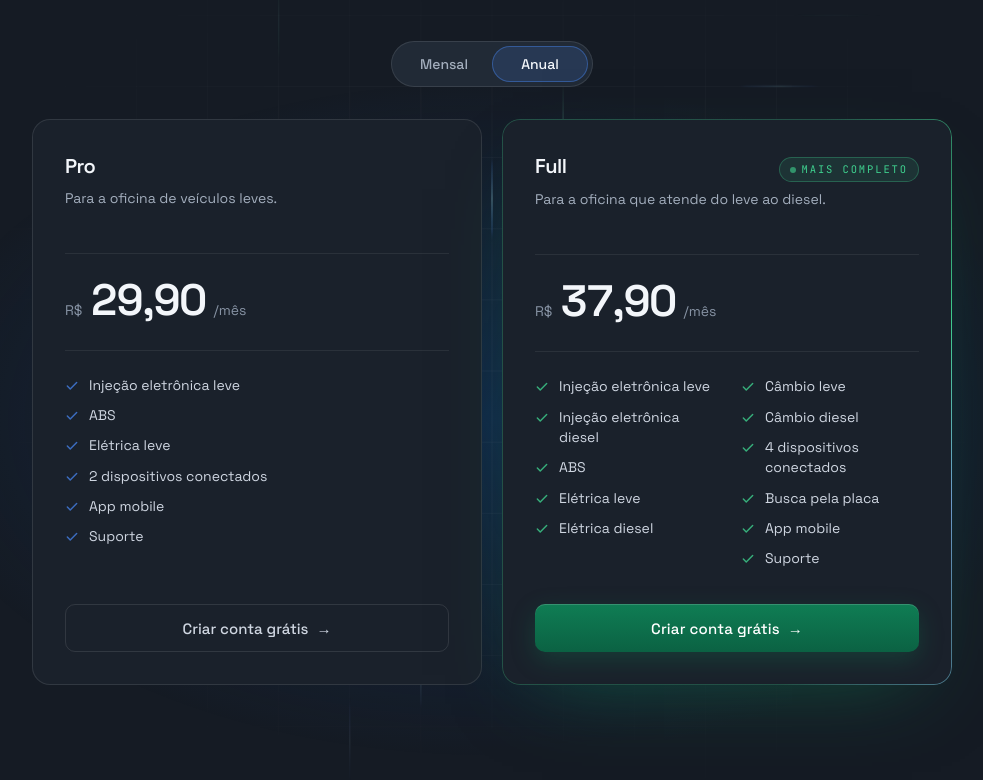
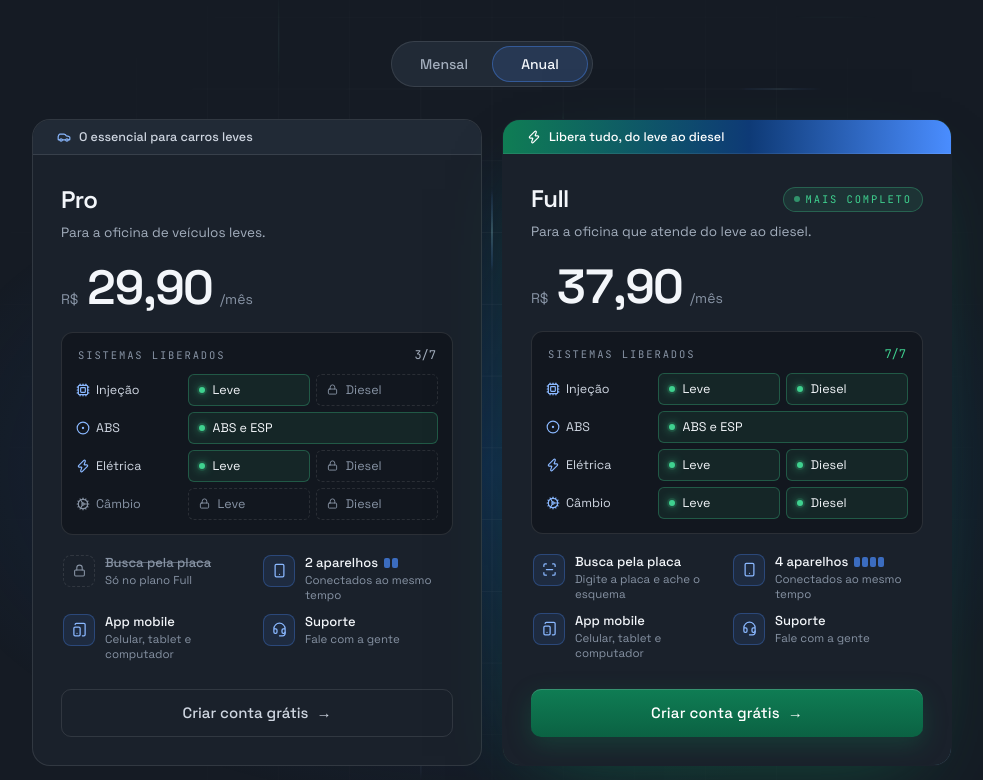
Before and after one commit to Nitianimelo/deepcar, a React (Vite) app: page / in a window 1280 px wide. Shown: the part 2960-3740 px from the top of the page, without its empty margins (148-1131 px from the left). Built offline with nearby package versions, Linux system fonts and the light colour scheme.

Commit message:
Redesenhar os cartoes de plano com o painel de sistemas
Co-Authored-By: Claude Opus 5.5 (1M context) <noreply@anthropic.com>

```diff
--- a/src/components/AssineParaAcessar.tsx
+++ b/src/components/AssineParaAcessar.tsx
@@ -6,11 +6,12 @@
 // tem tela cheia, e em tela cheia o filtro do pai não vale — o esquema apareceria nítido.
 import { useState } from 'react'
 import { Link } from 'react-router-dom'
-import { ArrowRight, Check, Lock, MessageCircle, Sparkles } from 'lucide-react'
+import { ArrowRight, Lock, MessageCircle } from 'lucide-react'
 import { linkCheckout, linkSuporte, temWhatsappSuporte } from '../lib/plano'
 import { useAcesso } from '../lib/acesso'
 import { urlImagem, type EsquemaDetalhe } from '../lib/acervo'
-import { PLANOS_VENDA, precoDoCiclo, type Ciclo } from '../data/planos'
+import { PLANOS_VENDA, type Ciclo } from '../data/planos'
+import { CardPlano } from './landing/CardPlano'
 import { SeletorCiclo } from './SeletorCiclo'
 
 /** O esquema embaçado, do tamanho do visualizador, com o convite por cima. */
@@ -55,7 +56,7 @@ export function ConviteAssinatura({ titulo, oQue }: { titulo: string; oQue: stri
   return (
     <section
       aria-labelledby="convite-assinatura"
-      className="w-full max-w-[640px] rounded-2xl border seam bg-bench-2/95 p-5 shadow-2xl backdrop-blur-md sm:p-8"
+      className="w-full max-w-[780px] rounded-2xl border seam bg-bench-2/95 p-5 shadow-2xl backdrop-blur-md sm:p-8"
     >
       <div className="flex items-center gap-3">
         <span className="grid h-10 w-10 flex-none place-items-center rounded-full border border-trace/30 bg-trace/10 text-trace-hi">
@@ -79,46 +80,25 @@ export function ConviteAssinatura({ titulo, oQue }: { titulo: string; oQue: stri
       {/* Full primeiro: é o que abre qualquer esquema, leve ou diesel */}
       <div className="mt-4 grid gap-3 sm:grid-cols-2">
         {[...PLANOS_VENDA].sort((a, b) => Number(b.destaque) - Number(a.destaque)).map((p) => (
+          <CardPlano
+            key={p.id}
+            p={p}
+            ciclo={ciclo}
+            compacto
+            acao={
               <a
-            key={p.id}
                 href={linkCheckout(p.id, sessao, ciclo)}
                 target="_blank"
                 rel="noreferrer"
-            className={`group relative flex flex-col rounded-xl border p-4 transition-[border-color,background-color,transform] duration-200 hover:-translate-y-0.5 motion-reduce:transition-none motion-reduce:hover:translate-y-0 sm:p-5 ${
-              p.destaque ? 'border-trace/45 bg-trace/[0.07] hover:border-trace/70' : 'seam bg-bench-1 hover:border-[color:var(--seam-3)]'
-            }`}
-          >
-            <div className="flex items-center justify-between gap-2">
-              <span className="text-[17px] font-semibold tracking-tight">{p.nome}</span>
-              {p.destaque && (
-                <span className="code inline-flex items-center gap-1 rounded-full border border-trace/35 bg-trace/10 px-2 py-0.5 text-[10px] uppercase tracking-[0.14em] text-trace-hi">
-                  <Sparkles size={11} /> Completo
-                </span>
-              )}
-            </div>
-            <p className="mt-2 flex items-baseline gap-1">
-              <span className="text-[12.5px] text-ink-4">R$</span>
-              <span className="text-[28px] font-semibold leading-none tracking-[-0.02em]" style={{ fontVariantNumeric: 'tabular-nums' }}>
-                {precoDoCiclo(p, ciclo)}
-              </span>
-              <span className="text-[12.5px] text-ink-4">/mês</span>
-            </p>
-            <ul className="mb-4 mt-3 space-y-1.5 text-[13px]">
-              {p.resumo.map((i) => (
-                <li key={i} className="flex items-start gap-2 text-ink-2">
-                  <Check size={13} className="mt-[3px] flex-none text-trace/80" strokeWidth={2.5} /> {i}
-                </li>
-              ))}
-            </ul>
-            <span
-              className={`mt-auto inline-flex h-11 items-center justify-center gap-2 rounded-[10px] text-[14px] font-medium ${
-                p.destaque ? 'btn-primary !h-11' : 'btn-ghost !h-11'
+                className={`plano-cta group inline-flex h-12 w-full items-center justify-center gap-2 rounded-[10px] text-[14.5px] font-medium ${
+                  p.destaque ? 'btn-primary !h-12' : 'btn-ghost !h-12'
                 }`}
               >
                 Assinar {p.nome}{ciclo === 'anual' ? ' anual' : ''}
                 <ArrowRight size={15} className="transition-transform group-hover:translate-x-0.5 motion-reduce:transition-none" />
-            </span>
               </a>
+            }
+          />
         ))}
       </div>
 
--- /dev/null
+++ b/src/components/PlanoDetalhes.tsx
@@ -0,0 +1,99 @@
+// O miolo dos cartões de plano (landing, aba Plano da conta e convite depois do teste).
+// Em vez de uma lista de ✓, um painel de módulos: cada sistema é um módulo com LED — aceso quando o plano
+// libera, apagado com cadeado quando não. O mecânico vê de relance o que ganha e o que fica de fora.
+import { Headset, Lock, ScanLine, Smartphone, TabletSmartphone } from 'lucide-react'
+import { NAV, type SectionKey } from '../data/nav'
+import type { PlanoVenda } from '../data/planos'
+
+/** Linhas do painel na ordem do menu: grupo com Leve/Diesel, ou um sistema só (ABS). */
+const LINHAS = NAV.map((n) =>
+  n.kind === 'group'
+    ? { rotulo: n.label, icone: n.icon, modulos: n.children.map((c) => ({ key: c.key, rotulo: c.label })) }
+    : { rotulo: n.label, icone: n.icon, modulos: [{ key: n.key, rotulo: 'ABS e ESP' }] },
+)
+const TOTAL = LINHAS.reduce((t, l) => t + l.modulos.length, 0)
+
+function Modulo({ rotulo, aceso, largo }: { rotulo: string; aceso: boolean; largo: boolean }) {
+  return (
+    <span
+      className={`modulo flex h-8 items-center gap-2 rounded-md border px-2.5 text-[12.5px] ${largo ? 'col-span-2' : ''} ${
+        aceso ? 'modulo-aceso border-ok/30 bg-ok/[0.08] text-ink-1' : 'border-dashed border-[color:var(--seam-1)] text-ink-4'
+      }`}
+    >
+      {aceso ? <span aria-hidden="true" className="led h-1.5 w-1.5 flex-none rounded-full bg-ok" /> : <Lock size={11} className="flex-none" aria-hidden="true" />}
+      <span className="truncate">{rotulo}</span>
+      <span className="sr-only">{aceso ? '(incluso)' : '(não incluso)'}</span>
+    </span>
+  )
+}
+
+export function PainelSistemas({ p }: { p: PlanoVenda }) {
+  const tem = (k: SectionKey) => p.secoes.includes(k)
+  const acesos = p.secoes.length
+  return (
+    <div className="painel-sistemas rounded-xl border seam bg-well/70 p-3 sm:p-3.5">
+      <div className="flex items-center justify-between gap-3 px-0.5">
+        <span className="code text-[10.5px] uppercase tracking-[0.18em] text-ink-4">Sistemas liberados</span>
+        <span className={`code text-[12px] ${acesos === TOTAL ? 'text-ok' : 'text-ink-3'}`} style={{ fontVariantNumeric: 'tabular-nums' }}>
+          {acesos}/{TOTAL}
+        </span>
+      </div>
+      <ul className="mt-2.5 space-y-1.5">
+        {LINHAS.map(({ rotulo, icone: Icone, modulos }) => {
+          const algum = modulos.some((m) => tem(m.key))
+          return (
+            <li key={rotulo} className="grid grid-cols-[minmax(0,6.6rem)_1fr_1fr] items-center gap-1.5">
+              <span className={`flex min-w-0 items-center gap-1.5 text-[12.5px] ${algum ? 'text-ink-2' : 'text-ink-4'}`}>
+                <Icone size={14} className={`flex-none ${algum ? 'text-trace-hi' : ''}`} />
+                <span className="truncate">{rotulo.replace('Injeção Eletrônica', 'Injeção')}</span>
+              </span>
+              {modulos.map((m) => <Modulo key={m.key} rotulo={m.rotulo} aceso={tem(m.key)} largo={modulos.length === 1} />)}
+            </li>
+          )
+        })}
+      </ul>
+    </div>
+  )
+}
+
+/** O que vem junto: placa, aparelhos, app e suporte — com o que falta à vista, apagado. */
+export function ExtrasPlano({ p }: { p: PlanoVenda }) {
+  const extras = [
+    { icone: ScanLine, titulo: 'Busca pela placa', detalhe: p.placa ? 'Digite a placa e ache o esquema' : 'Só no plano Full', tem: p.placa },
+    {
+      icone: Smartphone,
+      titulo: `${p.aparelhos} aparelhos`,
+      detalhe: 'Conectados ao mesmo tempo',
+      tem: true,
+      aparelhos: p.aparelhos,
+    },
+    { icone: TabletSmartphone, titulo: 'App mobile', detalhe: 'Celular, tablet e computador', tem: true },
+    { icone: Headset, titulo: 'Suporte', detalhe: 'Fale com a gente', tem: true },
+  ]
+  return (
+    <ul className="grid grid-cols-2 gap-x-3 gap-y-3">
+      {extras.map(({ icone: Icone, titulo, detalhe, tem, aparelhos }) => (
+        <li key={titulo} className="flex min-w-0 items-start gap-2.5">
+          <span
+            className={`grid h-8 w-8 flex-none place-items-center rounded-lg border ${
+              tem ? 'border-trace/30 bg-trace/10 text-trace-hi' : 'border-dashed border-[color:var(--seam-1)] text-ink-4'
+            }`}
+          >
+            {tem ? <Icone size={15} /> : <Lock size={13} />}
+          </span>
+          <span className="min-w-0 leading-tight">
+            <span className={`flex items-center gap-1.5 text-[13px] font-medium ${tem ? 'text-ink-1' : 'text-ink-4 line-through decoration-ink-4/60'}`}>
+              {titulo}
+              {aparelhos && (
+                <span aria-hidden="true" className="flex gap-0.5">
+                  {Array.from({ length: aparelhos }, (_, i) => <span key={i} className="h-2.5 w-1.5 rounded-[2px] bg-trace/70" />)}
+                </span>
+              )}
+            </span>
+            <span className="mt-0.5 block text-[11.5px] text-ink-4">{detalhe}</span>
+          </span>
+        </li>
+      ))}
+    </ul>
+  )
+}
--- a/src/components/landing/CardPlano.tsx
+++ b/src/components/landing/CardPlano.tsx
@@ -1,10 +1,12 @@
-// Cartão de plano da landing. Um holofote segue o ponteiro (preenchimento + borda acesa, efeito "Card Spotlight"
-// do 21st.dev feito em CSS) e o plano em destaque tem uma borda viva girando em volta. O preço conta até o valor
-// quando o cartão entra na tela. Estilos em index.css (.plano*).
-import { useEffect, useRef, useState, type PointerEvent } from 'react'
+// Cartão de plano: landing, aba Plano da conta e convite depois do teste (quem chama passa o botão em `acao`).
+// Um holofote segue o ponteiro (preenchimento + borda acesa, efeito "Card Spotlight" do 21st.dev feito em CSS)
+// e o plano em destaque tem uma borda viva girando em volta. O preço conta até o valor quando o cartão entra
+// na tela. O miolo é o painel de módulos (components/PlanoDetalhes.tsx). Estilos em index.css (.plano*).
+import { useEffect, useRef, useState, type PointerEvent, type ReactNode } from 'react'
 import { Link } from 'react-router-dom'
-import { Check } from 'lucide-react'
+import { Car, Zap } from 'lucide-react'
 import { precoDoCiclo, type Ciclo, type PlanoVenda } from '../../data/planos'
+import { ExtrasPlano, PainelSistemas } from '../PlanoDetalhes'
 
 /**
  * Conta até o preço ("47,90") em ~900 ms, com desaceleração no fim: de 0 quando o cartão aparece,
@@ -33,7 +35,18 @@ function usePrecoContando(preco: string, ativo: boolean) {
   return (parado ? alvo : valor).toFixed(2).replace('.', ',')
 }
 
-export function CardPlano({ p, ciclo = 'mensal' }: { p: PlanoVenda; ciclo?: Ciclo }) {
+type Props = {
+  p: PlanoVenda
+  ciclo?: Ciclo
+  /** botão do rodapé; sem ele, "Criar conta grátis" (landing) */
+  acao?: ReactNode
+  /** plano que a conta já tem: selo verde no lugar do "Mais completo" */
+  atual?: boolean
+  /** cartão mais baixo, para caber dois lado a lado no convite do esquema embaçado */
+  compacto?: boolean
+}
+
+export function CardPlano({ p, ciclo = 'mensal', acao, atual = false, compacto = false }: Props) {
   const ref = useRef<HTMLElement>(null)
   const [visto, setVisto] = useState(false)
   const alvo = precoDoCiclo(p, ciclo)
@@ -53,29 +66,43 @@ export function CardPlano({ p, ciclo = 'mensal' }: { p: PlanoVenda; ciclo?: Cicl
     e.currentTarget.style.setProperty('--my', `${e.clientY - r.top}px`)
   }
 
+  const pad = compacto ? 'p-4 sm:p-5' : 'p-6 sm:p-7'
+
   return (
     <article
       ref={ref}
       onPointerMove={mover}
-      className={`plano relative flex h-full flex-col rounded-[18px] border bg-bench-1 p-7 sm:p-8 ${p.destaque ? 'plano-destaque border-transparent' : 'seam'} ${visto ? 'is-visto' : ''}`}
+      className={`plano relative flex h-full flex-col overflow-hidden rounded-[18px] border ${p.destaque ? 'plano-destaque border-transparent bg-bench-1' : 'seam bg-bench-1'} ${atual ? '!border-ok/45' : ''} ${visto ? 'is-visto' : ''}`}
     >
       {p.destaque && <span aria-hidden="true" className="plano-borda-viva" />}
 
-      <header className="flex items-baseline justify-between gap-3">
-        <h3 className="text-[20px] font-semibold tracking-tight">{p.nome}</h3>
-        {p.destaque && (
+      {/* faixa: o motivo de escolher, numa linha — nos dois cartões, para o conteúdo ficar alinhado lado a lado */}
+      <div
+        className={`flex items-center gap-2 px-5 py-2 text-[12.5px] font-medium sm:px-6 ${
+          p.destaque ? 'plano-faixa text-white' : 'border-b seam bg-bench-2 text-ink-2'
+        }`}
+      >
+        {p.destaque ? <Zap size={14} className="flex-none" /> : <Car size={14} className="flex-none text-trace-hi" />} {p.chamada}
+      </div>
+
+      <div className={`flex flex-1 flex-col ${pad}`}>
+        <header className="flex items-center justify-between gap-3">
+          <h3 className={`${compacto ? 'text-[20px]' : 'text-[24px]'} font-semibold tracking-tight`}>{p.nome}</h3>
+          {atual ? (
+            <span className="code rounded-full border border-ok/35 bg-ok/10 px-2.5 py-1 text-[10.5px] uppercase tracking-[0.16em] text-ok">Seu plano</span>
+          ) : p.destaque && (
             <span className="plano-selo code inline-flex items-center gap-1.5 rounded-full border border-ok/30 bg-ok/10 px-2.5 py-1 text-[10.5px] uppercase tracking-[0.18em] text-ok">
               <span className="h-1.5 w-1.5 rounded-full bg-ok pad-pulse" /> Mais completo
             </span>
           )}
         </header>
-      <p className="mt-1.5 min-h-[42px] max-w-[34ch] text-[14px] leading-relaxed text-ink-3">{p.para}</p>
+        <p className="mt-1 text-[13.5px] leading-relaxed text-ink-3">{p.para}</p>
 
         {/* no anual mostra só o valor por mês: o parcelamento em 12x aparece no checkout */}
-      <p className="mt-6 flex items-baseline gap-2 border-t seam-soft pt-6">
+        <p className={`flex items-baseline gap-2 ${compacto ? 'mt-3' : 'mt-5'}`}>
           <span className="text-[14px] text-ink-4">R$</span>
           <span
-          className="text-[44px] font-semibold leading-none tracking-[-0.03em] text-ink-1"
+            className={`${compacto ? 'text-[38px]' : 'text-[48px]'} font-semibold leading-none tracking-[-0.03em] text-ink-1`}
             style={{ fontVariantNumeric: 'tabular-nums' }}
             aria-label={`${alvo} reais por mês`}
           >
@@ -84,22 +111,25 @@ export function CardPlano({ p, ciclo = 'mensal' }: { p: PlanoVenda; ciclo?: Cicl
           <span className="text-[14px] text-ink-4">/mês</span>
         </p>
 
-      {/* lista longa (Full) em duas colunas de texto: flui sem abrir buracos entre as linhas */}
-      <ul className={`plano-itens mb-9 mt-7 border-t seam-soft pt-6 text-[14px] ${p.itens.length > 7 ? 'sm:columns-2 sm:gap-x-7' : ''}`}>
-        {p.itens.map((item, i) => (
-          <li key={item} style={{ '--i': i } as React.CSSProperties} className="flex items-start gap-2.5 break-inside-avoid pb-2.5 text-ink-2 last:pb-0">
-            <Check size={14} className={`mt-[4px] flex-none ${p.destaque ? 'text-ok/80' : 'text-trace/70'}`} strokeWidth={2.5} /> {item}
-          </li>
-        ))}
-      </ul>
+        <div className={compacto ? 'mt-3' : 'mt-5'}>
+          <PainelSistemas p={p} />
+        </div>
+        <div className={`${compacto ? 'mb-4 mt-3.5' : 'mb-7 mt-5'} px-0.5`}>
+          <ExtrasPlano p={p} />
+        </div>
 
+        <div className="plano-cta-caixa mt-auto">
+          {acao ?? (
             <Link
               to="/cadastro"
-        className={`plano-cta group mt-auto inline-flex h-12 items-center justify-center gap-2 rounded-[10px] text-[15px] font-medium ${p.destaque ? 'btn-cta' : 'btn-ghost !h-12 hover:!border-ok/40'}`}
+              className={`plano-cta group inline-flex h-12 w-full items-center justify-center gap-2 rounded-[10px] text-[15px] font-medium ${p.destaque ? 'btn-cta' : 'btn-ghost !h-12 hover:!border-ok/40'}`}
             >
               Criar conta grátis
               <span aria-hidden="true" className="transition-transform duration-200 group-hover:translate-x-0.5">→</span>
             </Link>
+          )}
+        </div>
+      </div>
     </article>
   )
 }
--- a/src/data/planos.ts
+++ b/src/data/planos.ts
@@ -1,6 +1,7 @@
 // Os planos pagos, como o cliente os vê. Fonte única: a página de vendas e a tela da conta
 // leem daqui, para o preço e a lista nunca divergirem entre as duas.
 // Os produtos correspondentes vivem na Cakto (ids no cofre do /admin).
+import type { SectionKey } from './nav'
 
 export type PlanoPago = 'pro' | 'full'
 
@@ -15,9 +16,13 @@ export type PlanoVenda = {
   /** preço por mês do plano anual (= cada uma das 12 parcelas no checkout) */
   precoAnual: string
   para: string
+  /** faixa no topo do cartão: o motivo de escolher, numa linha */
+  chamada: string
   itens: string[]
-  /** a lista em três linhas, para os cartões pequenos (esquema embaçado depois do teste) */
-  resumo: string[]
+  /** sistemas que o cartão mostra acesos no painel (o padrão de api/_lib/planos.js; o que vale é o /admin → Planos) */
+  secoes: SectionKey[]
+  placa: boolean
+  aparelhos: number
   /** o que aparece em destaque na página de vendas */
   destaque: boolean
 }
@@ -29,8 +34,11 @@ export const PLANOS_VENDA: PlanoVenda[] = [
     preco: '47,90',
     precoAnual: '29,90',
     para: 'Para a oficina de veículos leves.',
+    chamada: 'O essencial para carros leves',
     itens: ['Injeção eletrônica leve', 'ABS', 'Elétrica leve', '2 dispositivos conectados', 'App mobile', 'Suporte'],
-    resumo: ['Injeção leve, ABS e elétrica leve', '2 dispositivos conectados', 'App mobile e suporte'],
+    secoes: ['injecao-leve', 'abs', 'eletrica'],
+    placa: false,
+    aparelhos: 2,
     destaque: false,
   },
   {
@@ -39,6 +47,7 @@ export const PLANOS_VENDA: PlanoVenda[] = [
     preco: '59,90',
     precoAnual: '37,90',
     para: 'Para a oficina que atende do leve ao diesel.',
+    chamada: 'Libera tudo, do leve ao diesel',
     itens: [
       'Injeção eletrônica leve',
       'Injeção eletrônica diesel',
@@ -52,7 +61,9 @@ export const PLANOS_VENDA: PlanoVenda[] = [
       'App mobile',
       'Suporte',
     ],
-    resumo: ['Todos os sistemas, leve e diesel', 'Busca pela placa', '4 dispositivos conectados'],
+    secoes: ['injecao-leve', 'injecao-diesel', 'abs', 'eletrica', 'eletrica-diesel', 'cambio', 'cambio-diesel'],
+    placa: true,
+    aparelhos: 4,
     destaque: true,
   },
 ]
--- a/src/index.css
+++ b/src/index.css
@@ -409,6 +409,15 @@ html:has(.landing) { scroll-behavior: smooth; }
   animation: halo 5s ease-in-out infinite;
 }
 @keyframes halo { 0%, 100% { opacity: 0.55; transform: scale(0.96); } 50% { opacity: 0.9; transform: scale(1.03); } }
+/* faixa do plano em destaque */
+.plano-faixa { background: linear-gradient(90deg, #0f7d54, #0e3a76 55%, #4a8dff); box-shadow: inset 0 -1px 0 rgba(255, 255, 255, 0.08); }
+/* módulo aceso: LED com brilho; entra em sequência quando o cartão aparece */
+.modulo-aceso .led { box-shadow: 0 0 0 2px rgba(63, 209, 143, 0.15), 0 0 10px rgba(63, 209, 143, 0.9); }
+.plano .modulo-aceso .led { opacity: 0.25; transition: opacity 360ms ease; }
+.plano.is-visto .modulo-aceso .led { opacity: 1; }
+.plano.is-visto li:nth-child(2) .led { transition-delay: 120ms; }
+.plano.is-visto li:nth-child(3) .led { transition-delay: 240ms; }
+.plano.is-visto li:nth-child(4) .led { transition-delay: 360ms; }
 /* itens entram em sequência depois do cartão */
 .plano-itens li { opacity: 0; transform: translateX(-8px); transition: opacity 420ms ease, transform 420ms cubic-bezier(.2,.7,.2,1); transition-delay: calc(350ms + var(--i, 0) * 45ms); }
 .plano.is-visto .plano-itens li { opacity: 1; transform: none; }
@@ -426,6 +435,7 @@ html:has(.landing) { scroll-behavior: smooth; }
   .reveal { opacity: 1; transform: none; filter: none; transition: none; }
   .luz-a, .luz-b, .flutua, .flutua-2, .plano-borda-viva, .plano-halo, .plano-destaque .plano-cta::after { animation: none; }
   .plano-itens li { opacity: 1; transform: none; transition: none; }
+  .plano .modulo-aceso .led { opacity: 1; transition: none; }
   .plano:hover { transform: none; }
 }
 
```
Also changed, not shown: src/pages/Conta.tsx (+20 -29 lines), 2 other files (tests, documents, lock files or other folders). Lines whose indentation alone changed are shown as unchanged.
